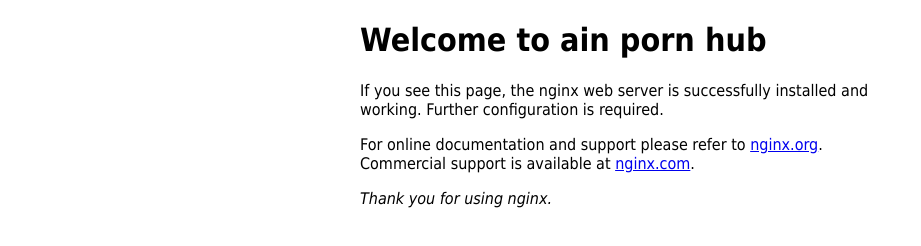
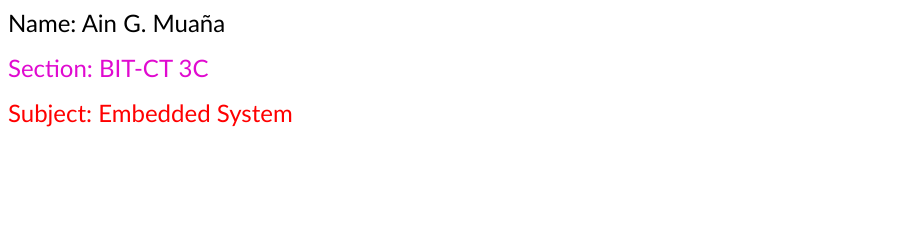
Before and after one commit to Ain005/html, a plain HTML site: page index.html in a window 1280 px wide. Shown: the whole page, without its empty margins (0-921 px from the left). Drawn offline with Linux system fonts and the light colour scheme.

Commit message:
this is my first commit

```diff
--- a/index.html
+++ b/index.html
@@ -1,34 +1,19 @@
-<!DOCTYPE html>
 <html>
 <head>
-    <title>Welcome to nginx!</title>
-    <style>
-        html {
-            color-scheme: light dark;
-        }
-        body {
-            width: 35em;
-            margin: 0 auto;
-            font-family: Tahoma, Verdana, Arial, sans-serif;
-        }
-    </style>
+<title></title>
 </head>
 <body>
-    <h1>Welcome to  ain porn hub</h1>
-    <p>
-        If you see this page, the nginx web server is successfully installed and
-        working. Further configuration is required.
-    </p>
-
-    <p>
-        For online documentation and support please refer to
-        <a href="http://nginx.org/">nginx.org</a>.<br />
-        Commercial support is available at
-        <a href="http://nginx.com/">nginx.com</a>.
-    </p>
-
-    <p>
-        <em>Thank you for using nginx.</em>
-    </p>
+<p>
+<font size="5"face="calibri"color="Black">
+Name: Ain G. Muaña
+</font></p>
+<p>
+<font size="5"face="calibri"color="emerald">
+Section: BIT-CT 3C
+</font></p>
+<p>
+<font size="5"face="calibri"color="red">
+Subject: Embedded System
+</font></p>
 </body>
 </html>
```
